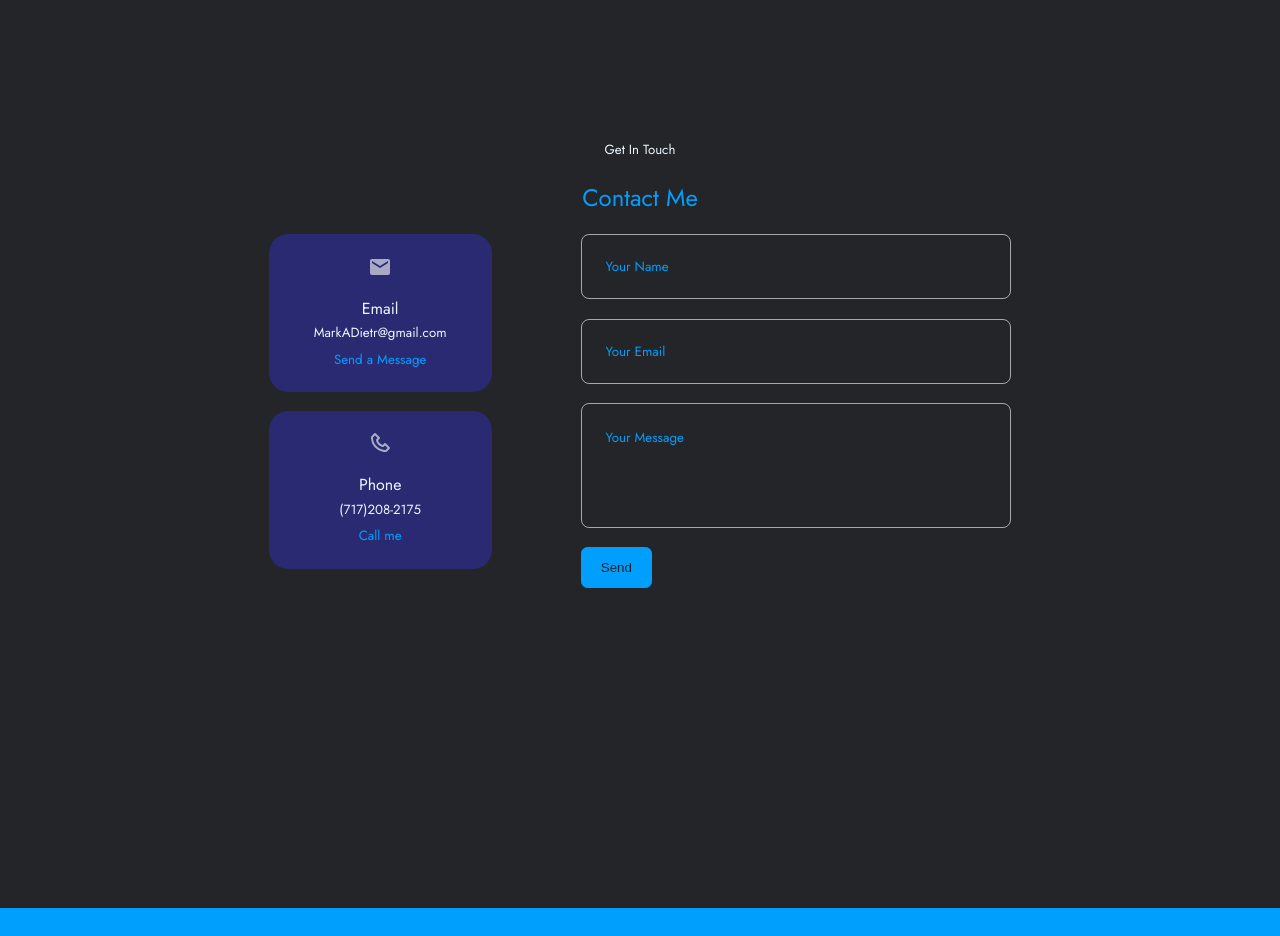
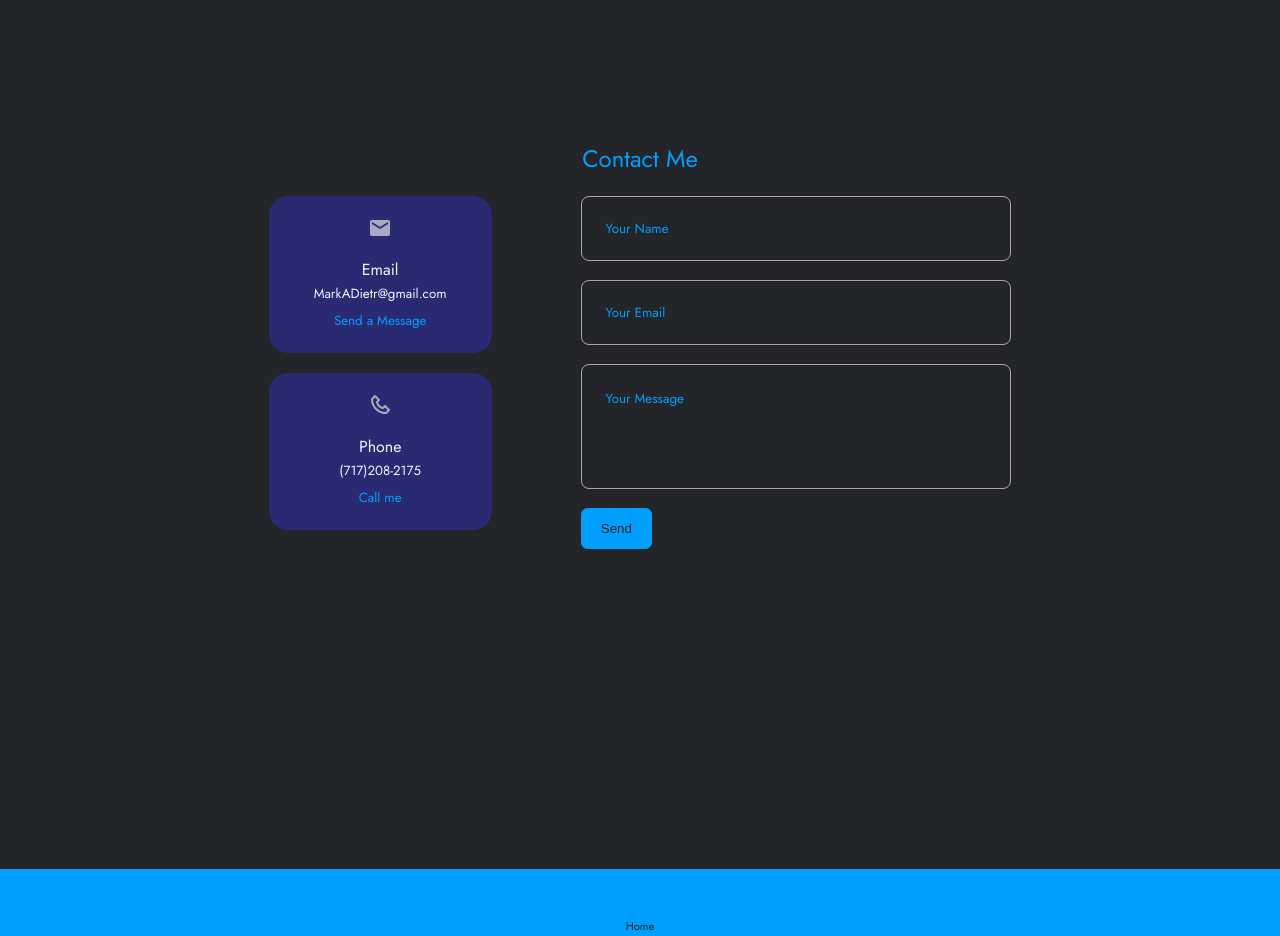
Before and after one commit to Solon1te/portfolio, a React (Create React App) app: page / in a window 1280 px wide. Shown: the part 3660-4596 px from the top of the page. Built offline with nearby package versions, Linux system fonts and the light colour scheme.

Commit message:
removed get in touch h5 from contact me section

```diff
--- a/src/components/contact/Contact.jsx
+++ b/src/components/contact/Contact.jsx
@@ -6,7 +6,6 @@ import {BiPhone} from 'react-icons/bi'
 const Contact = () => {
   return (
     <section id='contact'>
-      <h5>Get In Touch</h5>
       <h2>Contact Me</h2>
 
       <div className="container contact__container">
```
